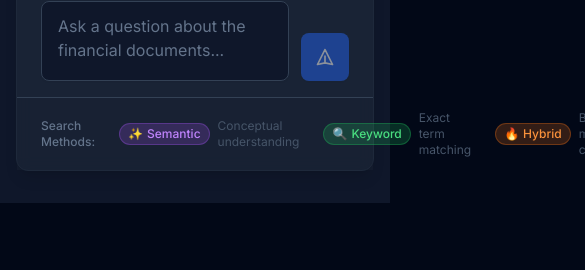
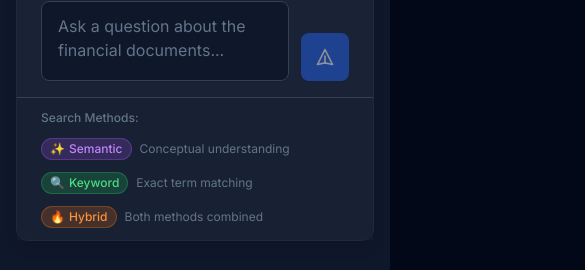
Before and after one commit to blackbenjamin/investment-research-assistant, a Next.js app in the folder frontend/: page / in a window 390 px wide. Shown: the part 1019-1289 px from the top of the page, 585 px wide, since content can reach past the window. Before the commit the page ends 1222 px from the top, so only its background shows below. Built offline with nearby package versions, Linux system fonts and the light colour scheme; no server answers.

Commit message:
Improve legend layout: make responsive for mobile, better spacing

```diff
--- a/frontend/components/chat/ChatInterface.tsx
+++ b/frontend/components/chat/ChatInterface.tsx
@@ -315,28 +315,30 @@ export default function ChatInterface({}: ChatInterfaceProps) {
 
         {/* Search Method Legend */}
         <div className="border-t border-slate-700 bg-slate-800/30 px-6 py-3">
-          <div className="flex items-center gap-6 text-xs">
-            <span className="text-slate-500 font-medium">Search Methods:</span>
-            <div className="flex items-center gap-1">
+          <div className="flex flex-col sm:flex-row sm:items-center gap-3 sm:gap-6 text-xs">
+            <span className="text-slate-500 font-medium shrink-0">Search Methods:</span>
+            <div className="flex flex-wrap items-center gap-3 sm:gap-4">
+              <div className="flex items-center gap-2">
                 <span className="inline-flex items-center gap-1 rounded-full px-2 py-0.5 text-xs font-medium border bg-purple-500/20 text-purple-400 border-purple-500/30">
                   <span>✨</span>
                   <span>Semantic</span>
                 </span>
-              <span className="text-slate-600 ml-1">Conceptual understanding</span>
+                <span className="text-slate-500">Conceptual understanding</span>
               </div>
-            <div className="flex items-center gap-1">
+              <div className="flex items-center gap-2">
                 <span className="inline-flex items-center gap-1 rounded-full px-2 py-0.5 text-xs font-medium border bg-green-500/20 text-green-400 border-green-500/30">
                   <span>🔍</span>
                   <span>Keyword</span>
                 </span>
-              <span className="text-slate-600 ml-1">Exact term matching</span>
+                <span className="text-slate-500">Exact term matching</span>
               </div>
-            <div className="flex items-center gap-1">
+              <div className="flex items-center gap-2">
                 <span className="inline-flex items-center gap-1 rounded-full px-2 py-0.5 text-xs font-medium border bg-orange-500/20 text-orange-400 border-orange-500/30">
                   <span>🔥</span>
                   <span>Hybrid</span>
                 </span>
-              <span className="text-slate-600 ml-1">Both methods combined</span>
+                <span className="text-slate-500">Both methods combined</span>
+              </div>
             </div>
           </div>
         </div>
```
Lines whose indentation alone changed are shown as unchanged.
